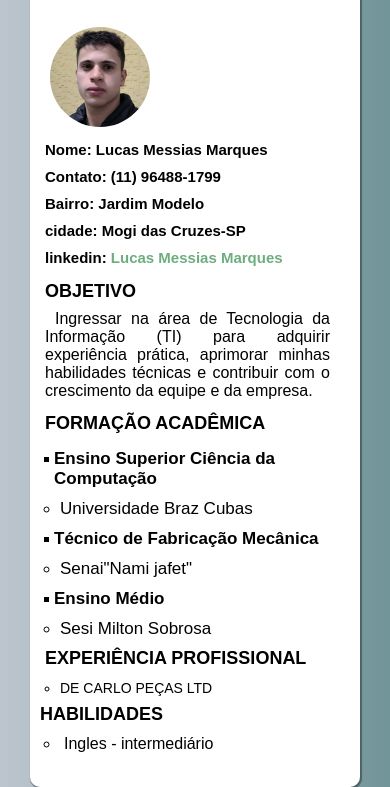
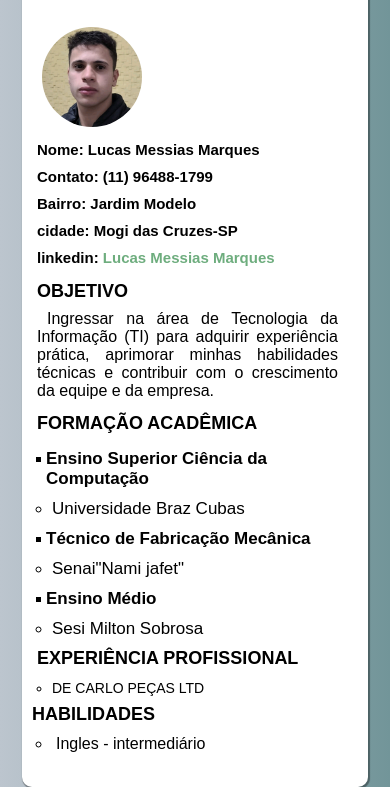
Before and after one commit to Lucasmessiaspy/curriculo-, a plain HTML site: page index.html in a window 390 px wide. Shown: the part 68-855 px from the top of the page. Drawn offline with Linux system fonts and the light colour scheme.

Commit message:
atualização

```diff
--- a/estilos/mobilefirst.css
+++ b/estilos/mobilefirst.css
@@ -29,7 +29,7 @@ body{
    main{
     background-color: white;
     font: bold 16px arial;
-    width: 270px;
+    width: 286px;
     margin: auto;
     padding: 30px;
     box-shadow: 1px 1px 1px 1px rgba(0, 0, 0, 0.356);
@@ -61,6 +61,7 @@ body{
    font: 18px;
 }
 #objetivo{
+
     margin-left: -15px;
     line-height: 20px;
     font:normal 16px arial;
```
